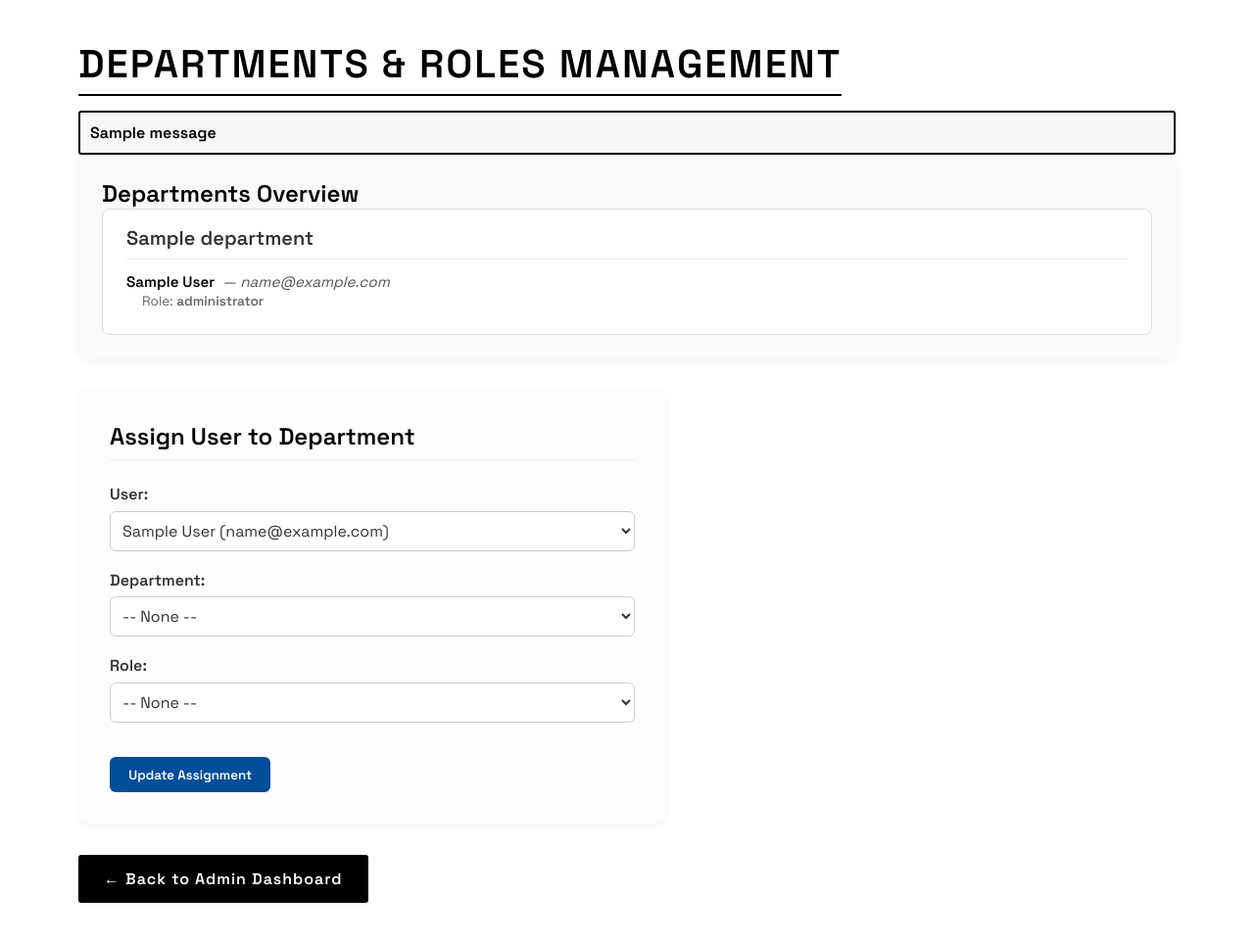
After one commit to gnguyen2/Chilliwack, a Flask app: template templates/departments_roles.html in a window 1280 px wide. The commit adds this page. Shown: the whole page at 98% size. Run offline with Flask 3, Linux system fonts and the light colour scheme; the template is opened without the code that fills it: values that come from a table or form of the project are taken from there, others are empty; tables that the repository leaves empty hold one stand-in row (values such as "Sample post"); one stand-in notice (Sample message) is shown.

Commit message:
added departments and roles page

```diff
--- a/static/admindashboard.css
+++ b/static/admindashboard.css
@@ -131,3 +131,123 @@ td select, td button {
         transform: translateY(0);
     }
 }
+
+.departments-overview {
+    background-color: #f9f9f9;
+    padding: 1.5rem;
+    border-radius: 10px;
+    margin-bottom: 2rem;
+    box-shadow: 0 2px 8px rgba(0,0,0,0.06);
+}
+
+.departments-container {
+    display: grid;
+    grid-template-columns: repeat(auto-fit, minmax(280px, 1fr));
+    gap: 1.5rem;
+}
+
+.department-card {
+    background: white;
+    padding: 1rem 1.5rem;
+    border: 1px solid #ddd;
+    border-radius: 8px;
+}
+
+.department-card h3 {
+        margin-top: 0;
+        border-bottom: 1px solid #eee;
+        padding-bottom: 0.5rem;
+        font-size: 1.25rem;
+        color: #333;
+    }
+
+.user-list {
+    list-style-type: none;
+    padding-left: 0;
+    margin-top: 0.75rem;
+}
+
+.user-list li {
+        margin-bottom: 0.5rem;
+        font-size: 0.95rem;
+        line-height: 1.4;
+    }
+
+.user-name {
+    font-weight: 600;
+}
+
+.user-email {
+    color: #555;
+    margin-left: 0.3rem;
+}
+
+.user-role {
+    display: block;
+    font-size: 0.85rem;
+    color: #666;
+    margin-left: 1rem;
+}
+
+.no-users {
+    font-style: italic;
+    color: #999;
+    margin-top: 0.5rem;
+}
+
+.assign-card {
+    background-color: #fdfdfd;
+    padding: 2rem;
+    margin-top: 2rem;
+    border-radius: 10px;
+    box-shadow: 0 2px 6px rgba(0,0,0,0.05);
+    max-width: 600px;
+}
+
+    .assign-card h2 {
+        margin-top: 0;
+        margin-bottom: 1.5rem;
+        font-size: 1.5rem;
+        border-bottom: 1px solid #eee;
+        padding-bottom: 0.5rem;
+    }
+
+.assign-form .form-group {
+    margin-bottom: 1.2rem;
+}
+
+.assign-form label {
+    display: block;
+    font-weight: 600;
+    margin-bottom: 0.4rem;
+    color: #333;
+}
+
+.assign-form select {
+    width: 100%;
+    padding: 0.5rem;
+    border: 1px solid #ccc;
+    border-radius: 6px;
+    font-size: 1rem;
+    background-color: #fff;
+    color: #333;
+}
+
+.submit-btn {
+    margin-top: 1rem;
+    padding: 0.6rem 1.2rem;
+    background-color: #004d99;
+    color: white;
+    border: none;
+    border-radius: 6px;
+    cursor: pointer;
+    font-weight: bold;
+}
+
+    .submit-btn:hover {
+        background-color: #003366;
+    }
+
+.back-link {
+    margin-top: 2rem;
+}
--- a/templates/admindashboard.html
+++ b/templates/admindashboard.html
@@ -10,6 +10,7 @@
     <p>Debug: Status is "{{ user.status }}"</p>
     <a href="{{ url_for('auth.logout') }}" class="button">Logout</a>
     <a href="{{ url_for('dashboard') }}" class="button">Dashboard</a>
+    <a href="{{ url_for('admin.departments_roles') }}" class="button">Departments & Roles</a>
 
     {% with messages = get_flashed_messages(with_categories=true) %}
     {% if messages %}
--- /dev/null
+++ b/templates/departments_roles.html
@@ -0,0 +1,92 @@
+<!DOCTYPE html>
+<html lang="en">
+<head>
+    <meta charset="UTF-8">
+    <meta name="viewport" content="width=device-width, initial-scale=1.0">
+    <title>Departments & Roles</title>
+    <link rel="stylesheet" href="{{ url_for('static', filename='admindashboard.css') }}">
+</head>
+<script src="static/admindashboard.js" defer></script>
+
+<body class="admin-container">
+    <h1>Departments & Roles Management</h1>
+
+    {% with messages = get_flashed_messages(with_categories=true) %}
+    {% if messages %}
+    {% for category, message in messages %}
+    <div class="flash-message {{ category }}">{{ message }}</div>
+    {% endfor %}
+    {% endif %}
+    {% endwith %}
+
+
+    <!-- Departments Overview -->
+    <section class="departments-overview">
+        <h2>Departments Overview</h2>
+        <div class="departments-container">
+            {% for dept in departments %}
+            <div class="department-card">
+                <h3>{{ dept.name }}</h3>
+                {% set dept_users = users | selectattr("department_id", "equalto", dept.id) | list %}
+                {% if dept_users %}
+                <ul class="user-list">
+                    {% for user in dept_users %}
+                    <li>
+                        <span class="user-name">{{ user.name }}</span>
+                        <span class="user-email">&mdash; <em>{{ user.email }}</em></span>
+                        <span class="user-role">Role: <strong>{{ user.role.name if user.role else 'None' }}</strong></span>
+                    </li>
+                    {% endfor %}
+                </ul>
+                {% else %}
+                <p class="no-users">No users in this department</p>
+                {% endif %}
+            </div>
+            {% endfor %}
+        </div>
+    </section>
+
+
+    <!-- Assign Department & Role -->
+    <section class="assign-card">
+        <h2>Assign User to Department</h2>
+        <form class="assign-form" action="{{ url_for('admin.update_user_assignment') }}" method="POST">
+            <div class="form-group">
+                <label for="user_id">User:</label>
+                <select name="user_id" id="user_id" required>
+                    {% for user in users %}
+                    <option value="{{ user.id }}">{{ user.name }} ({{ user.email }})</option>
+                    {% endfor %}
+                </select>
+            </div>
+
+            <div class="form-group">
+                <label for="department_id">Department:</label>
+                <select name="department_id" id="department_id">
+                    <option value="">-- None --</option>
+                    {% for dept in departments %}
+                    <option value="{{ dept.id }}">{{ dept.name }}</option>
+                    {% endfor %}
+                </select>
+            </div>
+
+            <div class="form-group">
+                <label for="role_id">Role:</label>
+                <select name="role_id" id="role_id">
+                    <option value="">-- None --</option>
+                    {% for role in roles %}
+                    <option value="{{ role.id }}">{{ role.name }}</option>
+                    {% endfor %}
+                </select>
+            </div>
+
+            <button type="submit" class="submit-btn">Update Assignment</button>
+        </form>
+    </section>
+
+    <div class="back-link">
+        <a href="{{ url_for('admin.admindashboard') }}" class="button">← Back to Admin Dashboard</a>
+    </div>
+
+</body>
+</html>
```
Also changed, not shown: admin.py (+42 -1 lines), migrations/versions/0d377d363154_added_name_column_un_department_added_.py (added, +106 -0 lines), models.py (+7 -0 lines), 1 other file.
